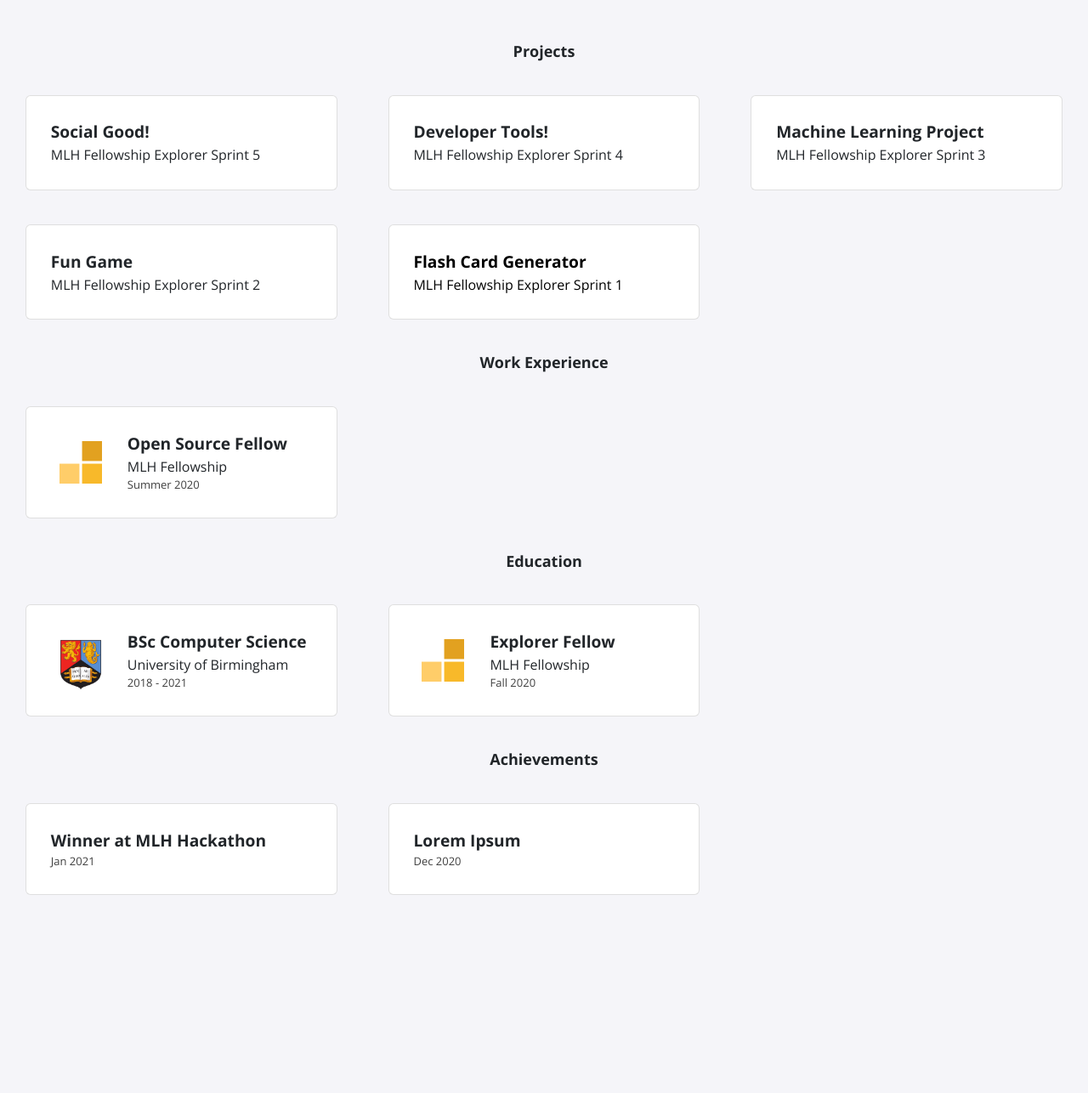
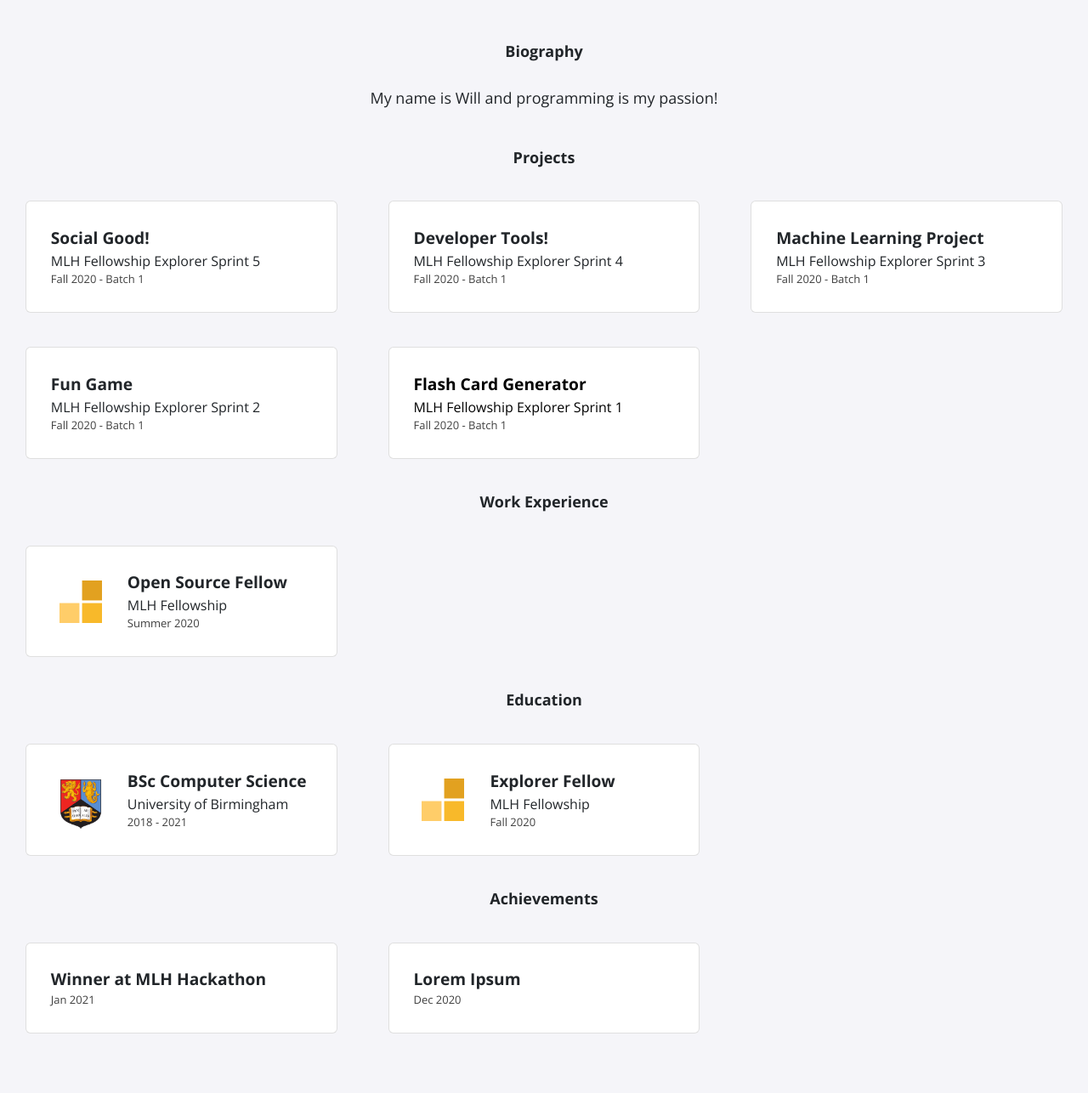
Before and after one commit to MLH-Fellowship/explorer-portfolio-batch2, a Jekyll site: the page built from index.html, in a window 1280 px wide. Shown: the part 380-1666 px from the top of the page at 85% size. Built offline with Jekyll 4.4.1, drawn with Linux system fonts in a browser that asks for light colours; nearby versions of some CDN libraries; before the commit the page ends 1503 px from its top, so only the background shows below that.

Commit message:
Add files via upload

```diff
--- /dev/null
+++ b/_data/bio.yml
@@ -0,0 +1 @@
+- bio: My name is Will and programming is my passion!
--- /dev/null
+++ b/_includes/bio.html
@@ -0,0 +1,6 @@
+<h2>Biography</h2>
+<div class="bio-box">
+{% for intro in site.data.bio %}
+    <p class = "txt">{{intro.bio}}</p>
+{% endfor %}
+</div>
--- /dev/null
+++ b/_includes/education.html
@@ -0,0 +1,15 @@
+<h2>Education</h2>
+<div class="card-container">
+    {% for item in site.data.education %}
+    <div class="card">
+      <div class="icon">
+        <img src="./assets/img/education/{{ item.logo }}">
+      </div>
+      <div class="info">
+        <p class="title">{{ item.course }}</p>
+        <p class="location">{{ item.institute }}</p>
+        <p class="dates">{{ item.dates }}</p>
+      </div>
+    </div>
+    {% endfor %}
+</div>
--- /dev/null
+++ b/_includes/experience.html
@@ -0,0 +1,15 @@
+<h2>Work Experience</h2>
+<div class="card-container">
+    {% for item in site.data.experience %}
+    <div class="card">
+      <div class="icon">
+        <img src="./assets/img/experience/{{ item.logo }}">
+      </div>
+      <div class="info">
+        <p class="title">{{ item.role }}</p>
+        <p class="location">{{ item.company }}</p>
+        <p class="dates">{{ item.dates }}</p>
+      </div>
+    </div>
+    {% endfor %}
+  </div>
--- /dev/null
+++ b/_includes/projects.html
@@ -0,0 +1,18 @@
+<h2>Projects</h2>
+<div class="card-container">
+    {% for item in site.data.projects %}
+    {% if item.page-name %}
+    <a href="{{ site.url }}/projects/{{ item.page-name }}">
+    {% else %}
+    <a>
+    {% endif %}
+      <div class="card">
+        <div class="info">
+          <p class="title">{{ item.title }}</p>
+          <p class="location">{{ item.event }}</p>
+          <p class="dates">{{ item.date }}</p>
+        </div>
+      </div>
+    </a>
+    {% endfor %}
+  </div>
--- a/_sass/all.scss
+++ b/_sass/all.scss
@@ -2,6 +2,7 @@
 @import url('https://fonts.googleapis.com/css2?family=Open+Sans:ital,wght@0,300;0,400;0,600;0,700;0,800;1,300;1,400;1,600;1,700;1,800&display=swap');
 @import 'navbar';
 @import 'profile';
+@import 'bio';
 @import 'page';
 
 .card-container {
--- /dev/null
+++ b/_sass/bio.scss
@@ -0,0 +1,11 @@
+.bio-box{
+    margin: auto;
+    width: 50%;
+    padding: 10px;
+    text-align: center;
+}
+
+.txt {
+    font-family: "Open Sans", serif;
+    font-size: 18px;
+}
--- a/index.html
+++ b/index.html
@@ -1,15 +1,23 @@
 ---
-layout: default
 ---
 
+<!DOCTYPE html>
+<html lang="en">
+  {% include header.html %}
+
+  <body>
     {% include navbar.html %}
 
     {% include profile.html %}
 
-    {% include template.html title="Projects" file=site.data.projects %}
+    {% include bio.html %}
 
-    {% include template.html title="Work Experience" file=site.data.experience %}
+    {% include projects.html %}
 
-    {% include template.html title="Education" file=site.data.education %}
+    {% include experience.html %}
+
+    {% include education.html %}
 
     {% include achievements.html %}
+  </body>
+</html>
```
Also changed, not shown: README.md.
